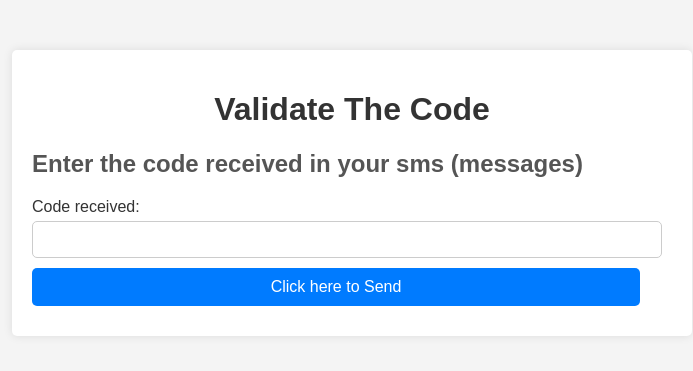
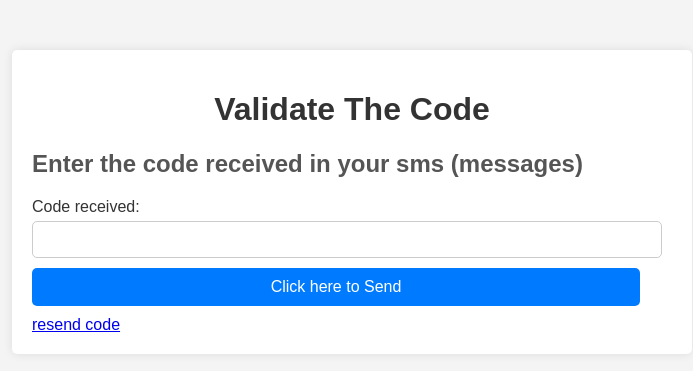
Before and after one commit to jarodriguezf/ElectXChain, a FastAPI app: template api/app/templates/twofactor.html in a window 1280 px wide. Shown: the top 371 px of the page, without its empty margins (288-981 px from the left). Run offline with FastAPI, Linux system fonts and the light colour scheme; the template is opened without the code that fills it: most values are stand-ins (such as "Sample title", 1, 10 or a date in 2020).

Commit message:
new element resend code

```diff
--- a/api/app/templates/twofactor.html
+++ b/api/app/templates/twofactor.html
@@ -15,9 +15,12 @@
             <label for="token">Code received:</label>
             <input type="text" id="token" name="token" required>
 
+            <input type="hidden" id="number_tel" name="number_tel" value="{{ number_tel }}">
+
             <div>
                 <input type="submit" value="Click here to Send" />
             </div>
+            <a href="#" id='resendCode'>resend code</a>
         </form>
     </div>
     <script src="/app/static/js/twofactor_script.js"></script>
```
